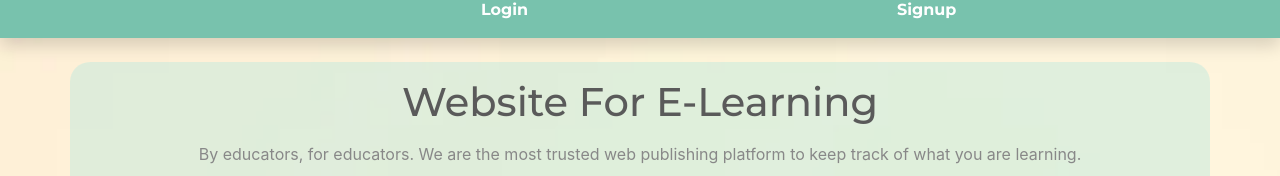
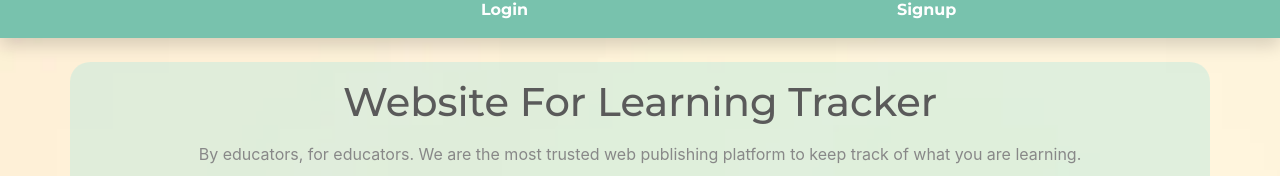
Before and after one commit to HaThu6989/project-learning-client, a React (Create React App) app: page / in a window 1280 px wide. Shown: the part 318-494 px from the top of the page. Built offline with nearby package versions, Linux system fonts and the light colour scheme; no server answers; a web font is replaced by a local one.

Commit message:
Change style

```diff
--- a/src/components/Landing.js
+++ b/src/components/Landing.js
@@ -17,7 +17,7 @@ function Landing() {
       <Container className="my-4 mb-3 p-3 background-overlay-landing">
         <Row className="justify-content-center text-center ">
           <Col md="auto">
-            <h1 className="mb-3">Website For E-Learning</h1>
+            <h1 className="mb-3">Website For Learning Tracker</h1>
             <p className="">
               By educators, for educators. We are the most trusted web
               publishing platform to keep track of what you are learning.
--- a/src/pages/TopicDetailPage.js
+++ b/src/pages/TopicDetailPage.js
@@ -36,14 +36,13 @@ function TopicDetailsPage(props) {
     <div className="TopicDetails">
       <NavbarMenu />
       <IsPrivate>
-        <Container className="mt-4">
+        <Container className="my-4">
           {topic && (
             <>
               <h1 className="font-link text-uppercase">{topic.title}</h1>
               <p className="font-italic">{topic.description}</p>
             </>
           )}
-          <br />
           <AddLessonPage updateTopic={getOneTopic} topicId={topicId} />
 
           <InputGroup className="my-3">
```
